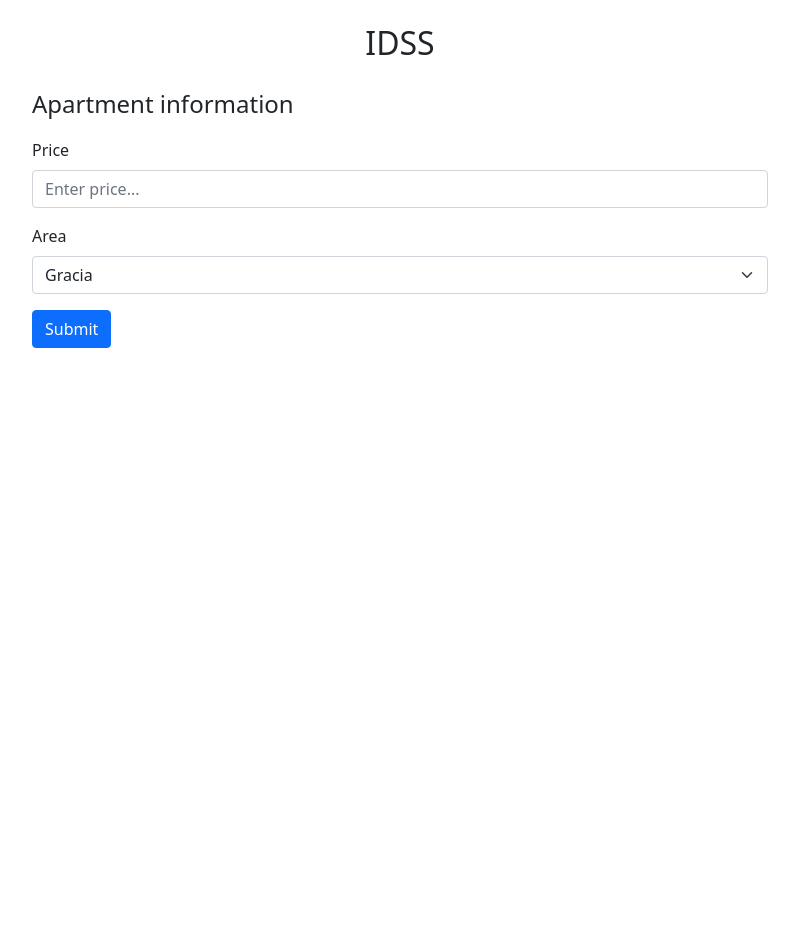
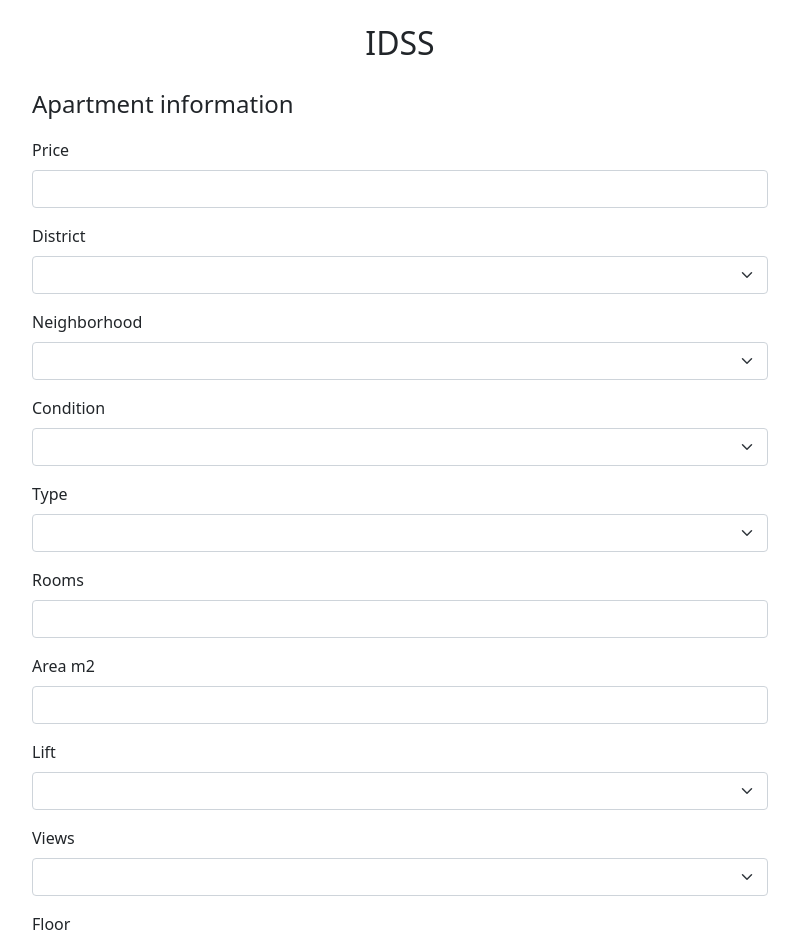
Before and after one commit to viktor-enzell/idss-project, a Django app: page / in a window 1280 px wide. Shown: the top 944 px of the page, without its empty margins (240-1039 px from the left). Before the commit the page ends 348 px from the top, so only its background shows below. Run offline with Django 3.2, Linux system fonts and the light colour scheme; lists and menus that the app fills with data are empty; parts of the project's set-up code (start-up, migrations or seed data) failed here and were passed over; some libraries are stand-ins or nearby versions.

Commit message:
Generating input fields from idealista dataset. Using user input for house price prediction model.

```diff
--- a/project/forms.py
+++ b/project/forms.py
@@ -1,4 +1,13 @@
+import pickle
+
 from django import forms
+from django.conf import settings
+
+house_price_categories = pickle.load(open(f'{settings.BASE_DIR}/models/house_price_feature_categories.sav', 'rb'))
+
+
+def choices_from_array(array):
+    return [(x, x) for x in array]
 
 
 class ApartmentInfoForm(forms.Form):
@@ -7,15 +16,75 @@ class ApartmentInfoForm(forms.Form):
         widget=forms.TextInput(attrs={
             'type': 'number',
             'class': 'form-control',
-            'placeholder': 'Enter price...'
         })
     )
-
-    area = forms.ChoiceField(
+    district = forms.ChoiceField(
         required=True,
-        choices=(('gracia', 'Gracia'), ('eixample', 'Eixample'),),
+        choices=choices_from_array(house_price_categories['district']),
         widget=forms.Select(attrs={
             'type': 'text',
             'class': 'form-select'
         })
     )
+    neighborhood = forms.ChoiceField(
+        required=True,
+        choices=choices_from_array(house_price_categories['neighborhood']),
+        widget=forms.Select(attrs={
+            'type': 'text',
+            'class': 'form-select'
+        })
+    )
+    condition = forms.ChoiceField(
+        required=True,
+        choices=choices_from_array(house_price_categories['condition']),
+        widget=forms.Select(attrs={
+            'type': 'text',
+            'class': 'form-select'
+        })
+    )
+    type = forms.ChoiceField(
+        required=True,
+        choices=choices_from_array(house_price_categories['type']),
+        widget=forms.Select(attrs={
+            'type': 'text',
+            'class': 'form-select'
+        })
+    )
+    rooms = forms.IntegerField(
+        required=True,
+        widget=forms.TextInput(attrs={
+            'type': 'number',
+            'class': 'form-control',
+        })
+    )
+    area_m2 = forms.IntegerField(
+        required=True,
+        widget=forms.TextInput(attrs={
+            'type': 'number',
+            'class': 'form-control',
+        })
+    )
+    lift = forms.ChoiceField(
+        required=True,
+        choices=choices_from_array(house_price_categories['lift']),
+        widget=forms.Select(attrs={
+            'type': 'text',
+            'class': 'form-select'
+        })
+    )
+    views = forms.ChoiceField(
+        required=True,
+        choices=choices_from_array(house_price_categories['views']),
+        widget=forms.Select(attrs={
+            'type': 'text',
+            'class': 'form-select'
+        })
+    )
+    floor = forms.ChoiceField(
+        required=True,
+        choices=choices_from_array(house_price_categories['floor']),
+        widget=forms.Select(attrs={
+            'type': 'text',
+            'class': 'form-select'
+        })
+    )
--- a/project/templates/index.html
+++ b/project/templates/index.html
@@ -24,5 +24,9 @@
       <button type="submit" class="btn btn-primary">Submit</button>
     </form>
 
+    {% if price_prediction %}
+      <p class="fs-4 my-3">Price prediction: €{{ price_prediction }}</p>
+    {% endif %}
+
   </div>
 {% endblock %}
--- a/project/views.py
+++ b/project/views.py
@@ -1,6 +1,9 @@
 from django.shortcuts import render
 
 from project.forms import ApartmentInfoForm
+from project.price_predictor import PricePredictor
+
+price_predictor = PricePredictor()
 
 
 def index(request):
@@ -11,16 +14,25 @@ def index(request):
         if request.GET.get('price', False):
             apartment_info_form = ApartmentInfoForm(request.GET)
             if apartment_info_form.is_valid():
-                price = apartment_info_form.cleaned_data.get('price', False)
-                request.session['price'] = price
+                price = apartment_info_form.cleaned_data.get('price')
+                district = apartment_info_form.cleaned_data.get('district')
+                neighborhood = apartment_info_form.cleaned_data.get('neighborhood')
+                condition = apartment_info_form.cleaned_data.get('condition')
+                apt_type = apartment_info_form.cleaned_data.get('type')
+                rooms = apartment_info_form.cleaned_data.get('rooms')
+                area_m2 = apartment_info_form.cleaned_data.get('area_m2')
+                lift = apartment_info_form.cleaned_data.get('lift')
+                views = apartment_info_form.cleaned_data.get('views')
+                floor = apartment_info_form.cleaned_data.get('floor')
 
-                area = apartment_info_form.cleaned_data.get('area', False)
-                request.session['area'] = area
+                price_prediction = price_predictor.predict(
+                    district, neighborhood, condition, apt_type, rooms,
+                    area_m2, lift, views, floor
+                )
 
                 context = {
                     'apartment_info_form': apartment_info_form,
-                    'price': price,
-                    'area': area,
+                    'price_prediction': price_prediction,
                 }
                 return render(request, 'index.html', context)
 
--- a/requirements.txt
+++ b/requirements.txt
@@ -3,3 +3,5 @@ Django==3.2.9
 python-dotenv==0.19.1
 pytz==2021.3
 sqlparse==0.4.2
+pandas~=1.3.4
+numpy~=1.21.4
```
Also changed, not shown: project/price_predictor.py (added, +28 -0 lines), models/barca_airbnb.csv (renamed from notebooks/barca_airbnb.csv), models/barca_idealista.csv (renamed from notebooks/barca_idealista.csv), 5 other files.
